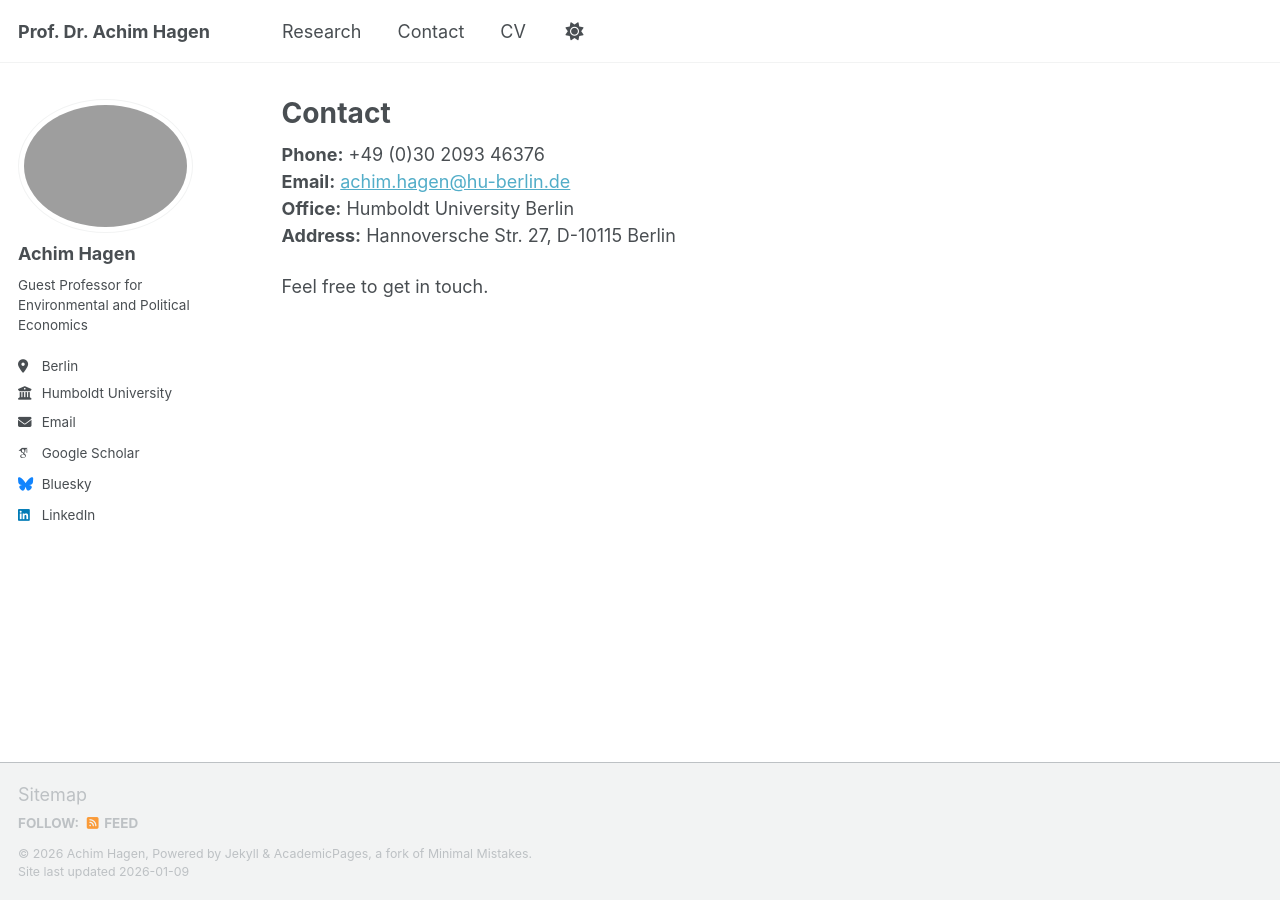
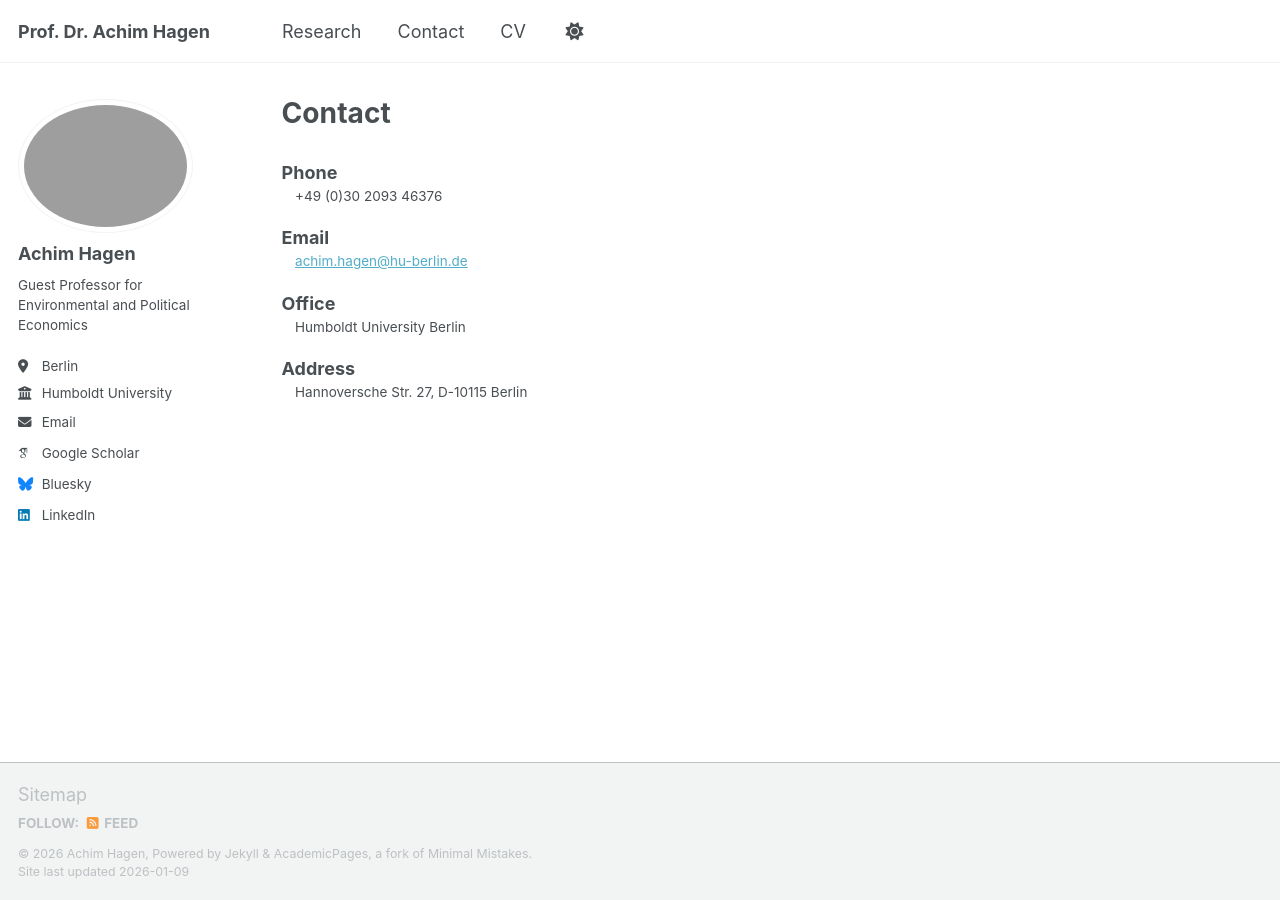
Before and after one commit to achhag/academic, a Jekyll site: the page built from _pages/contact.md, in a window 1280 px wide. Built offline with Jekyll 4.4.1, drawn with Linux system fonts in a browser that asks for light colours; some web fonts are replaced; a script bundle is joined from its source files by our own code; library files that are not in the unit come from our copies.

Commit message:
Update contact.md

```diff
--- a/_pages/contact.md
+++ b/_pages/contact.md
@@ -3,9 +3,14 @@ title: "Contact"
 permalink: /contact/
 ---
 
-**Phone:** +49 (0)30 2093 46376
-**Email:** [achim.hagen@hu-berlin.de](mailto:achim.hagen@hu-berlin.de)
-**Office:** Humboldt University Berlin
-**Address:** Hannoversche Str. 27, D-10115 Berlin
+**Phone**
+: +49 (0)30 2093 46376
 
-Feel free to get in touch.
+**Email**
+: [achim.hagen@hu-berlin.de](mailto:achim.hagen@hu-berlin.de)
+
+**Office**
+: Humboldt University Berlin
+
+**Address**
+: Hannoversche Str. 27, D-10115 Berlin
```
